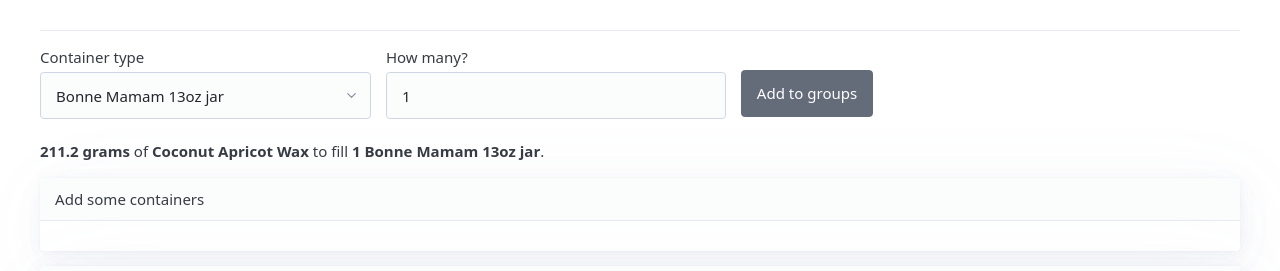
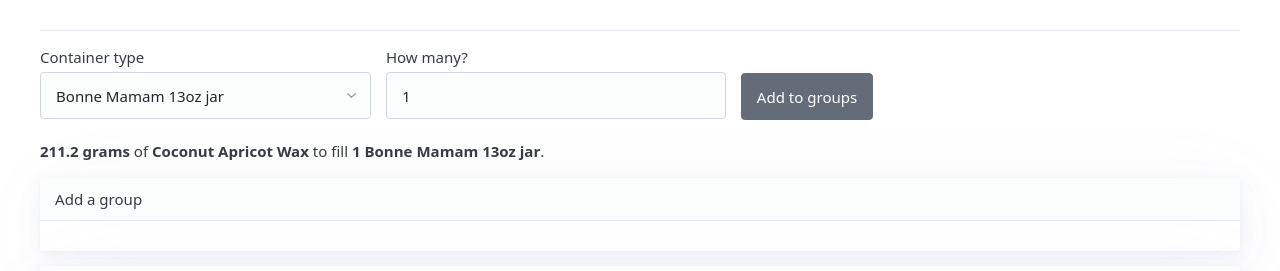
Before and after one commit to tkroo/howmuchwaxwillineed, a SvelteKit app: page / in a window 1280 px wide. Shown: the part 143-414 px from the top of the page. Built offline with nearby package versions, Linux system fonts and the light colour scheme.

Commit message:
prevent button from submitting

```diff
--- a/src/routes/+page.svelte
+++ b/src/routes/+page.svelte
@@ -150,7 +150,7 @@
         </label>
       </div>
       <div class="mycol">
-        <button onclick={() => containerGroups.push({type:containerType, quantity:numberOfContainers})}>Add to groups</button>
+        <button type="button" class="add-button" onclick={() => containerGroups.push({type:containerType, quantity:numberOfContainers})}>Add to groups</button>
       </div>
     </div>
 
@@ -158,13 +158,6 @@
 <p><strong>{totalWaterGrams * waxType.specificGravity} grams</strong> of <strong>{waxType.name}</strong> to fill <strong>{numberOfContainers} {containerType.name}{numberOfContainers > 1 ? 's' : ''}</strong>.</p>
 
 <section>
-
-  <!-- {#each containerGroups as containerGroup}
-    <p>{containerGroup.quantity} {containerGroup.type.name}{containerGroup.quantity > 1 ? 's' : ''}</p>
-  {/each} -->
-
-  <!-- <p>{numberOfContainers} {containerType.name}{numberOfContainers > 1 ? 's' : ''}</p> -->
-
   {#if containerGroups.length > 0}
     <article>
       <header>Groups of containers</header>
@@ -180,7 +173,7 @@
     </article>
   {:else}
     <article>
-      <header>Add some containers</header>
+      <header>Add a group</header>
     </article>
   {/if}
   </section>
@@ -210,4 +203,8 @@
   .highlight {
     background-color: #fecc63;
   }
+  .add-button {
+    margin-top: 0.5rem;
+    margin-bottom:0;
+  }
 </style>
```
